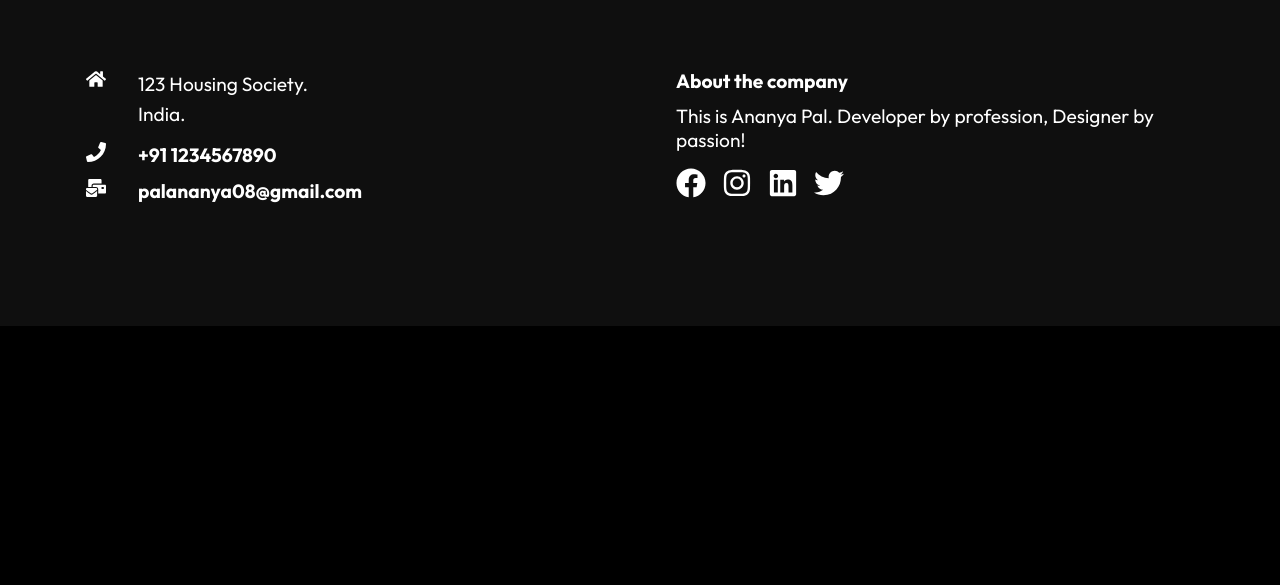
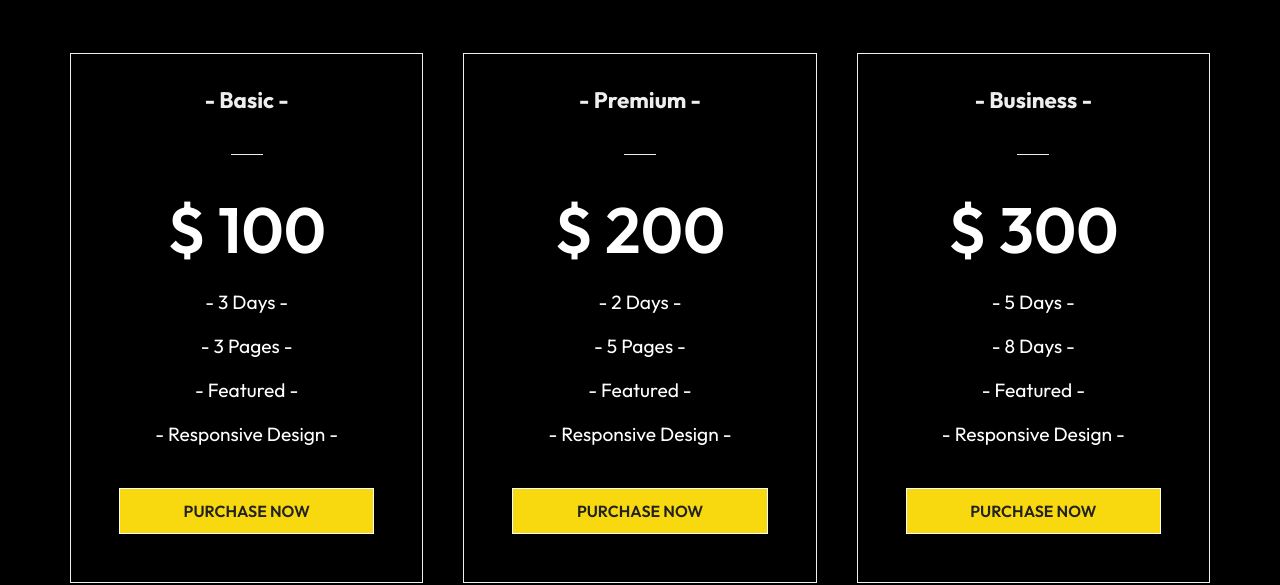
Before and after one commit to anxnyaaa/portfolio, a React (Create React App) app: page /project in a window 1280 px wide. Shown: the part 523-1108 px from the top of the page. Before the commit the page ends 849 px from the top, so only its background shows below. Built offline with nearby package versions, Linux system fonts and the light colour scheme.

Commit message:
pricing card done

```diff
--- /dev/null
+++ b/src/components/PricingCard.js
@@ -0,0 +1,46 @@
+import React from 'react'
+import './PricingCardStyles.css'
+import { Link } from 'react-router-dom'
+
+const PricingCard = () => {
+  return (
+    <div className='pricing'>
+        <div className='card-container'>
+            <div className='card'>
+               <h3>- Basic -</h3>
+               <span className='bar'></span>
+               <p className='btc'>$ 100</p>
+               <p>- 3 Days -</p>
+               <p>- 3 Pages -</p>
+               <p>- Featured -</p>
+               <p>- Responsive Design -</p>
+               <Link to="/contact" className='btn'>PURCHASE NOW</Link>
+            </div>
+
+            <div className='card'>
+               <h3>- Premium -</h3>
+               <span className='bar'></span>
+               <p className='btc'>$ 200</p>
+               <p>- 2 Days -</p>
+               <p>- 5 Pages -</p>
+               <p>- Featured -</p>
+               <p>- Responsive Design -</p>
+               <Link to="/contact" className='btn'>PURCHASE NOW</Link>
+            </div>
+
+            <div className='card'>
+               <h3>- Business -</h3>
+               <span className='bar'></span>
+               <p className='btc'>$ 300</p>
+               <p>- 5 Days -</p>
+               <p>- 8 Days -</p>
+               <p>- Featured -</p>
+               <p>- Responsive Design -</p>
+               <Link to="/contact" className='btn'>PURCHASE NOW</Link>
+            </div>
+        </div>
+    </div>
+  )
+}
+
+export default PricingCard
--- /dev/null
+++ b/src/components/PricingCardStyles.css
@@ -0,0 +1,53 @@
+.pricing {
+    width: 100%;
+    padding: 6rem 1rem;
+    background: #000;
+}
+.card-container {
+    max-width: 1140px;
+    margin: auto;
+    display: grid;
+    grid-template-columns: repeat(3, 1fr);
+    grid-gap: 40px;
+}
+.card {
+    border: 1px solid #eee;
+    color: #eee;
+    text-align: center;
+    padding: 1rem;
+}
+.card:hover {
+    background-color: #141414;
+}
+.card h3 {
+    font-size: 1.4rem;
+    padding: 1rem;
+}
+.card p {
+    padding: 10px 0;
+}
+.bar {
+    border-bottom: 1px solid #eee;
+    width: 10%;
+    margin: 1.5rem auto;
+    display: block;
+}
+.btc {
+    font-size: 4rem;
+    font-weight: 600;
+    padding: 1rem 0;
+}
+.btn {
+    display: block;
+    width: 80%;
+    margin: 2rem auto;
+}
+
+@media screen and (max-width: 740px) {
+    .card-container {
+        max-width: 90%;
+        margin: auto;
+        grid-template-columns: 1fr;
+    }
+
+}
--- a/src/routes/Project.js
+++ b/src/routes/Project.js
@@ -2,12 +2,14 @@ import React from 'react'
 import Navbar from '../components/Navbar'
 import Footer from '../components/Footer'
 import HeroTexts from '../components/HeroText'
+import PricingCard from '../components/PricingCard'
 
 const Project = () => {
   return (
     <div>
       <Navbar/>
       <HeroTexts heading="PROJECTS" text="Some of my most recent works."/>
+      <PricingCard/>
       <Footer/>
     </div>
   )
```
